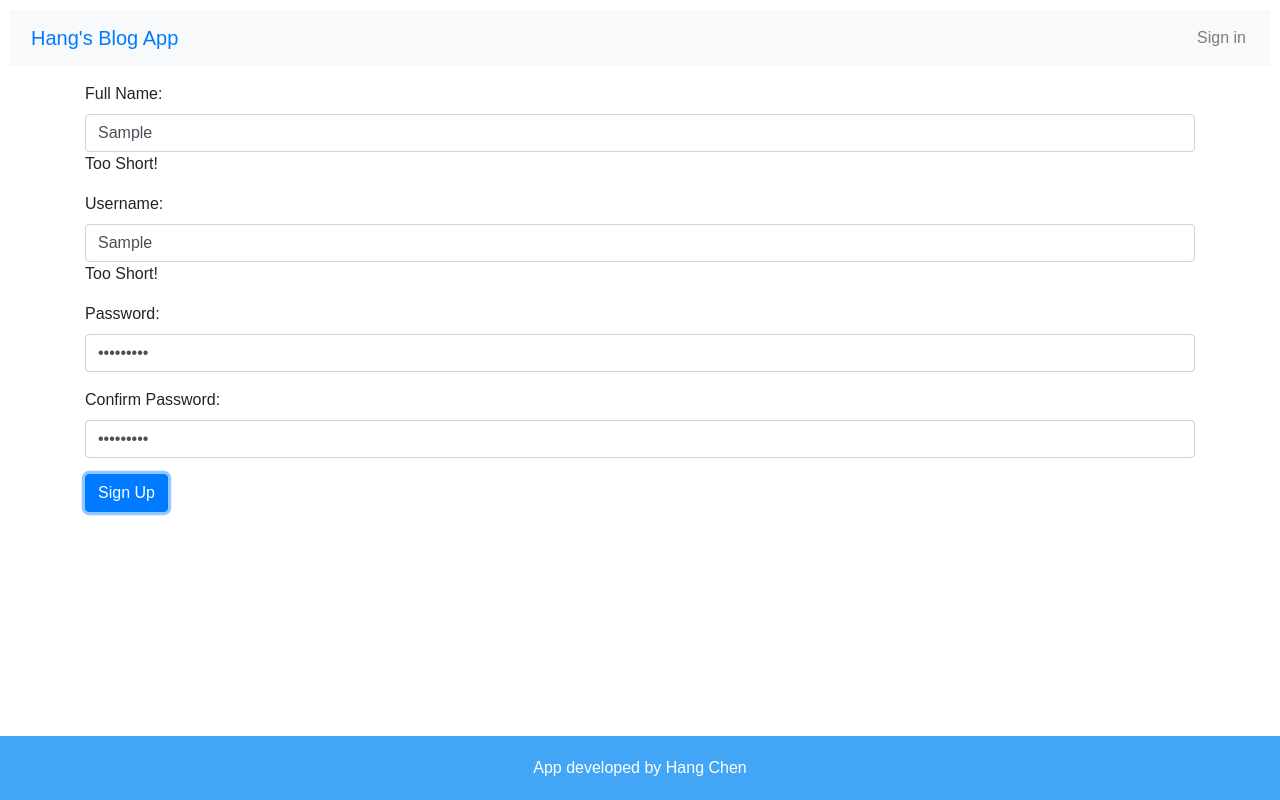
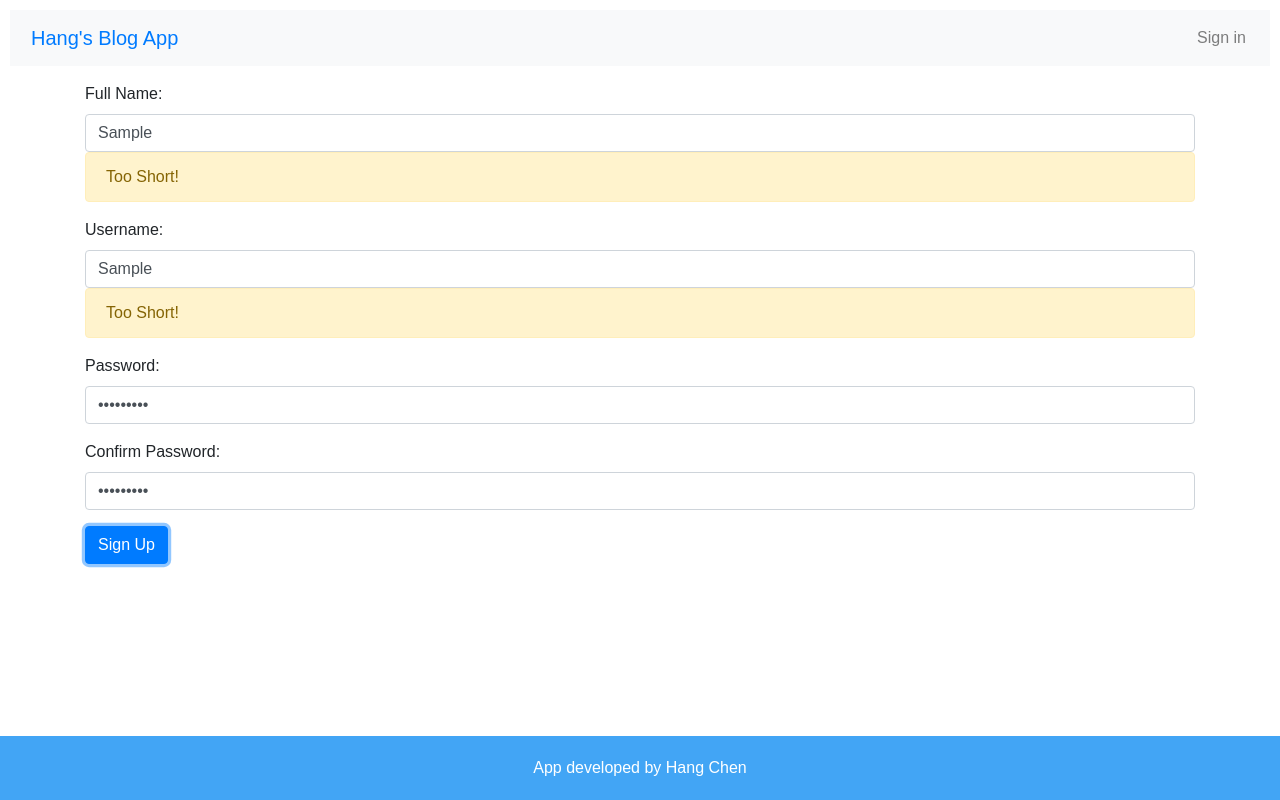
Before and after one commit to HangCcZ/Full-Stack-Social-Media-Frontend, a React (Create React App) app: page /signup in a window 1280 px wide. Both pictures are taken after typing "Sample", "Sample", "Sample123", "Sample123" into the empty fields and a click on the button "Sign Up". Built offline with nearby package versions, Linux system fonts and the light colour scheme.

Commit message:
modified signup validation warning

```diff
--- a/src/components/SignUpForm.js
+++ b/src/components/SignUpForm.js
@@ -1,7 +1,7 @@
 import React from "react"
 import signUpService from "../services/signup"
 import { Formik, Field, Form, ErrorMessage } from "formik"
-import { Form as styleForm, Button } from "react-bootstrap"
+import { Form as styleForm, Button, Alert } from "react-bootstrap"
 import { useHistory } from "react-router-dom"
 import { useDispatch } from "react-redux"
 import * as Yup from "yup"
@@ -91,7 +91,9 @@ const SignUpForm = () => {
                 as={styleForm.Control}
                 autoComplete='off'
               />
-              <ErrorMessage name='name' />
+              <ErrorMessage name='name'>
+                {(msg) => <Alert variant='warning'>{msg}</Alert>}
+              </ErrorMessage>
             </styleForm.Group>
 
             <styleForm.Group>
@@ -103,7 +105,9 @@ const SignUpForm = () => {
                 autoComplete='off'
               />
 
-              <ErrorMessage name='username' />
+              <ErrorMessage name='username'>
+                {(msg) => <Alert variant='warning'>{msg}</Alert>}
+              </ErrorMessage>
             </styleForm.Group>
 
             <styleForm.Group>
@@ -114,7 +118,9 @@ const SignUpForm = () => {
                 as={styleForm.Control}
                 autoComplete='off'
               />
-              <ErrorMessage name='password' />
+              <ErrorMessage name='password'>
+                {(msg) => <Alert variant='warning'>{msg}</Alert>}
+              </ErrorMessage>
             </styleForm.Group>
 
             <styleForm.Group>
@@ -125,7 +131,9 @@ const SignUpForm = () => {
                 as={styleForm.Control}
                 autoComplete='off'
               />
-              <ErrorMessage name='confirmPassword' />
+              <ErrorMessage name='confirmPassword'>
+                {(msg) => <Alert variant='warning'>{msg}</Alert>}
+              </ErrorMessage>
             </styleForm.Group>
             <Button variant='primary' type='submit'>
               Sign Up
```
